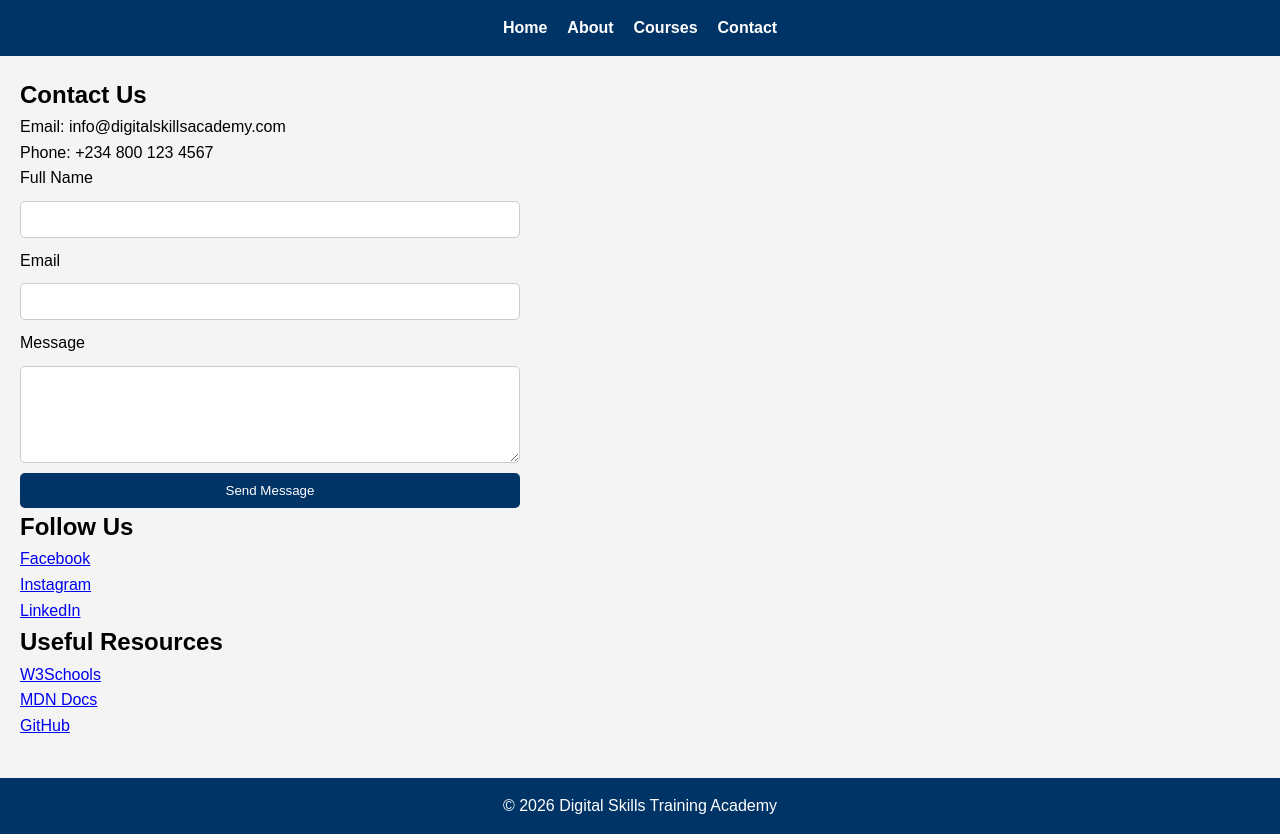
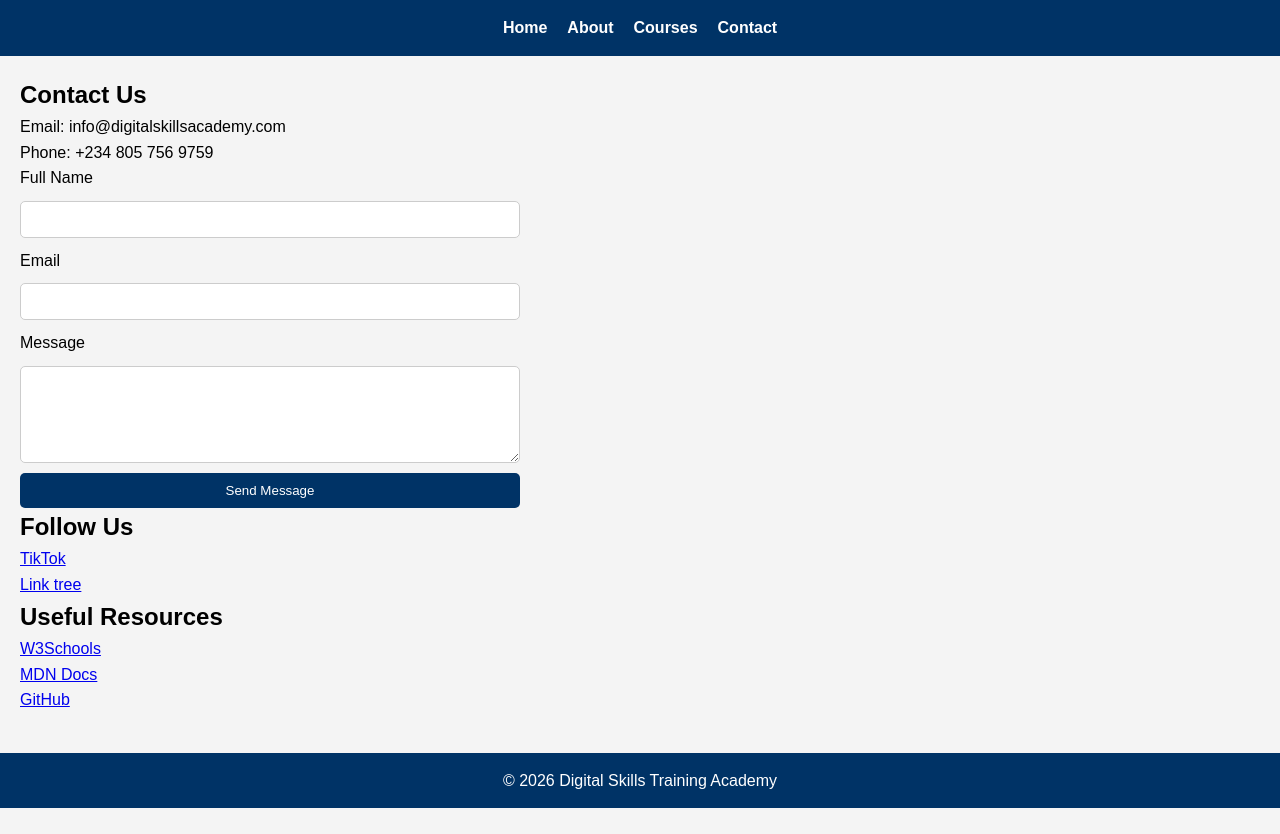
Before and after one commit to chisomdozie/week2_Assignment-html-Css, a plain HTML site: page contact.html in a window 1280 px wide. After the commit the page ends 808 px from the top, so only its background shows below. Drawn offline with Linux system fonts and the light colour scheme.

Commit message:
Update contact.html

```diff
--- a/contact.html
+++ b/contact.html
@@ -26,7 +26,7 @@
 <h1>Contact Us</h1>
 
 <p>Email: info@digitalskillsacademy.com</p>
-<p>Phone: +234 800 123 4567</p>
+<p>Phone: +234 805 756 9759</p>
 
 <form>
 
@@ -48,9 +48,8 @@
 <section>
 <h2>Follow Us</h2>
 
-<a href="https://facebook.com" target="_blank">Facebook</a><br>
-<a href="https://instagram.com" target="_blank">Instagram</a><br>
-<a href="https://linkedin.com" target="_blank">LinkedIn</a><br>
+<a href="https://www.tiktok.com/@digital.wotan?_r=1&_t=ZS-9745AyBTQYS" target="_blank">TikTok</a><br>
+<a href="https://linktr.ee/Imcontent" target="_blank">Link tree</a><br>
 
 </section>
 
```
